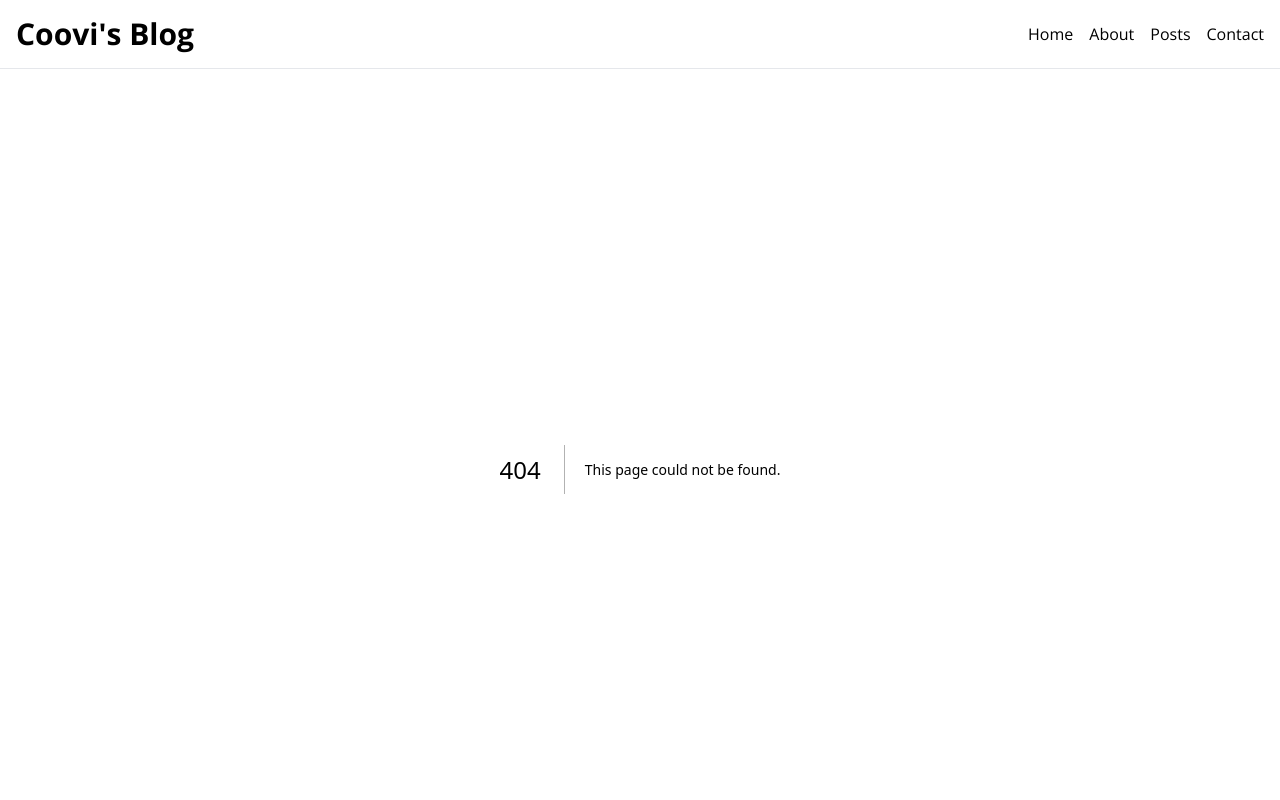
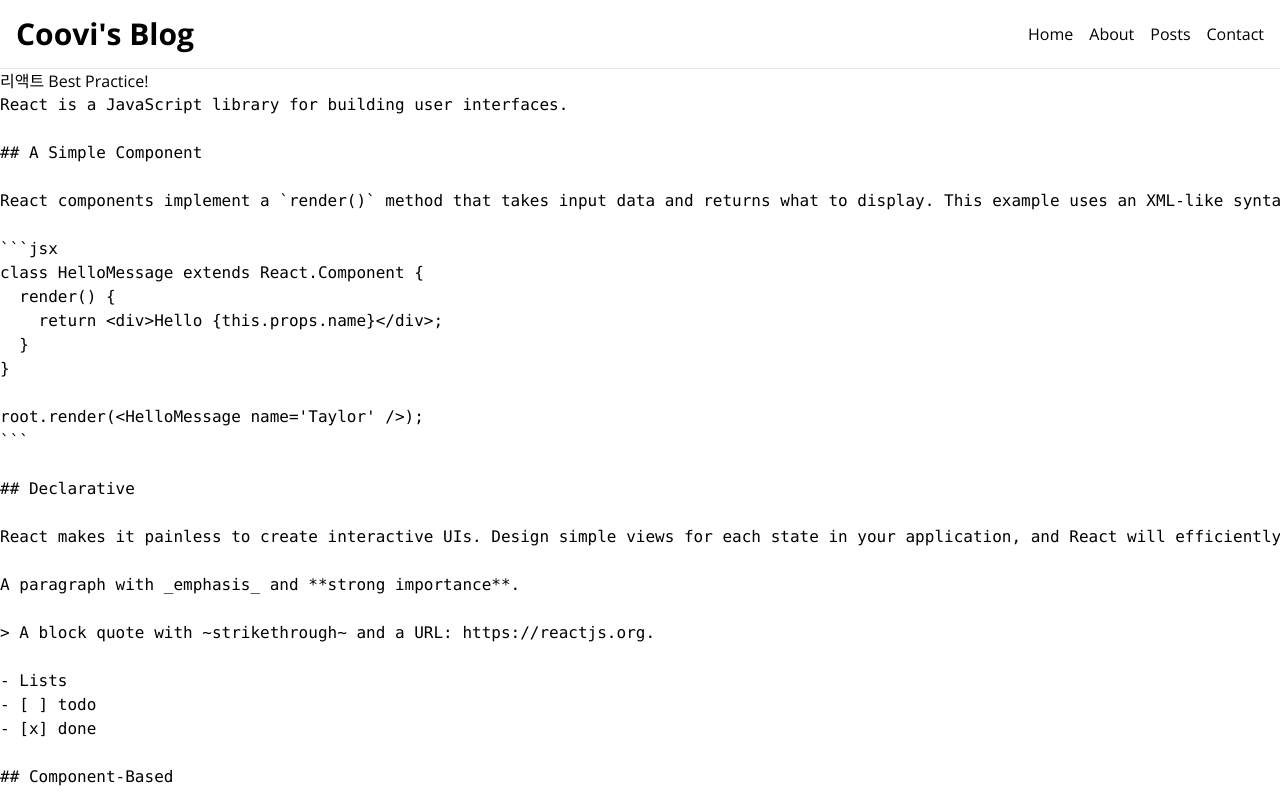
Before and after one commit to jangg0627/coovi_blog, a Next.js app: page /posts/best-react-practices in a window 1280 px wide. Before the commit this address had no page. Built offline with nearby package versions, Linux system fonts and the light colour scheme.

Commit message:
🔨✨📐 post를 보여줄 다이나믹 라우팅 구현

```diff
--- /dev/null
+++ b/src/app/posts/[slug]/page.tsx
@@ -0,0 +1,16 @@
+type Props = {
+  params: { slug: string };
+};
+
+import { getPostData } from "@/service/posts";
+
+export default async function Page({ params: { slug } }: Props) {
+  const post = await getPostData(slug);
+
+  return (
+    <>
+      <h1>{post.title}</h1>
+      <pre>{post.content}</pre>
+    </>
+  );
+}
```
